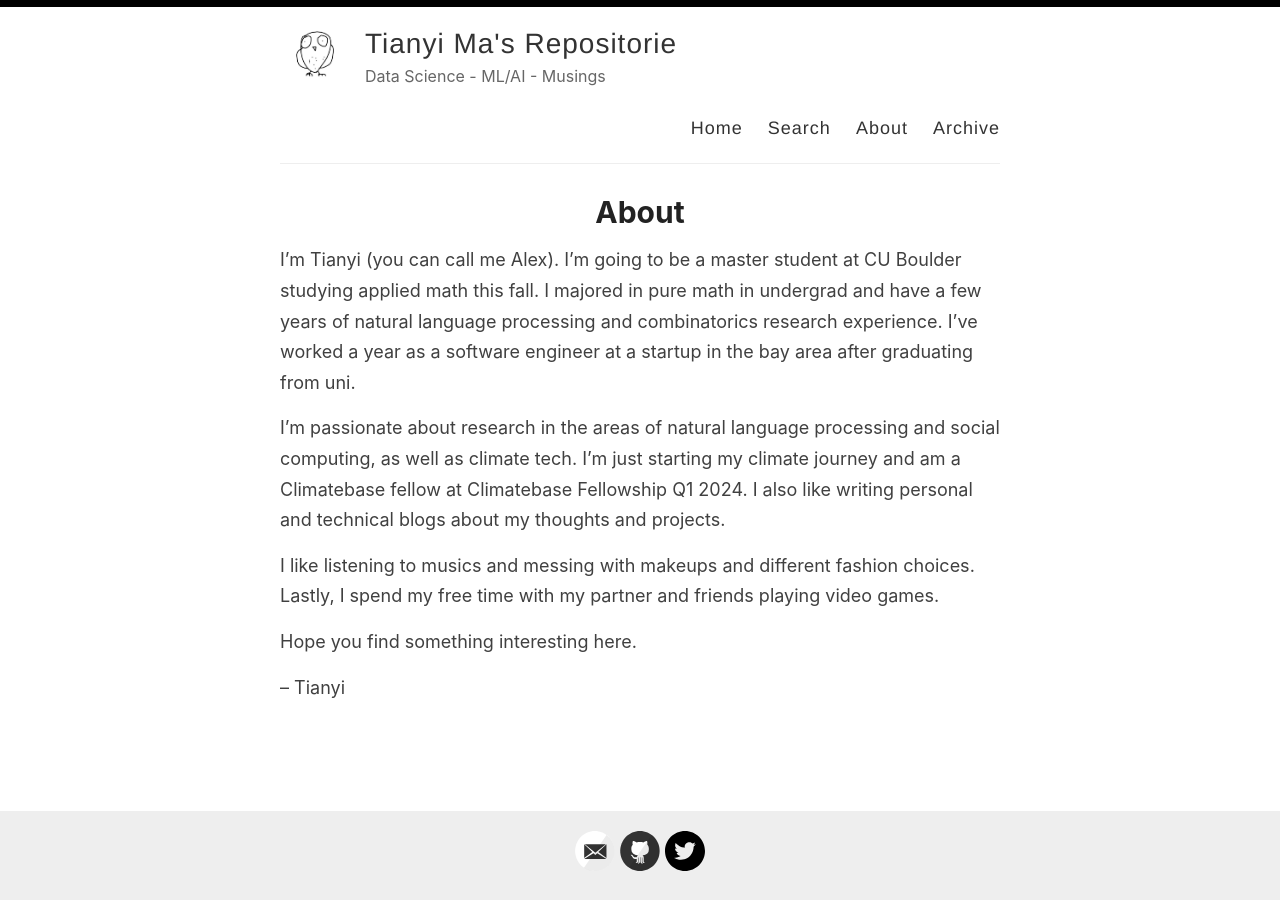
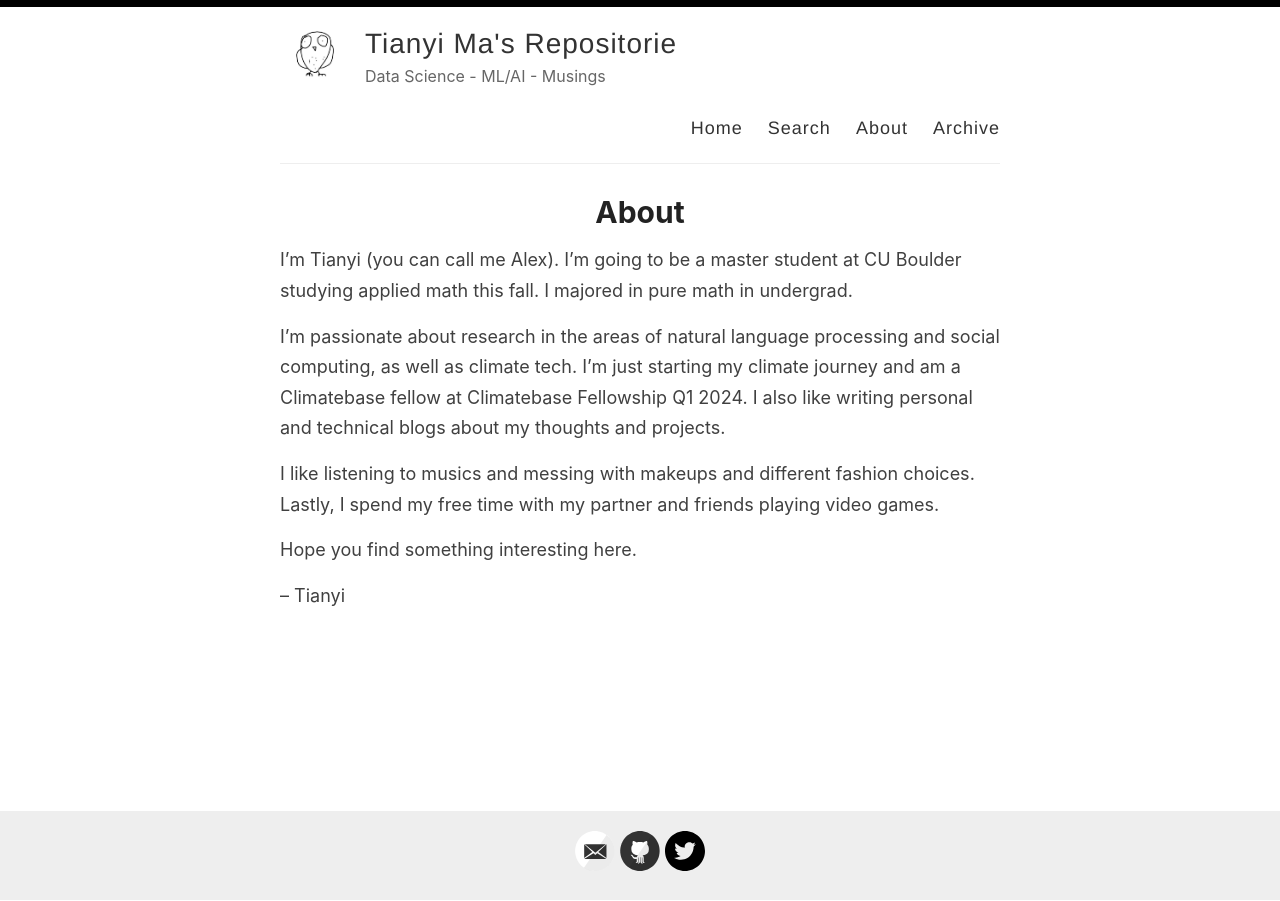
Before and after one commit to tianyimasf/ai, a Jekyll site: the page built from _pages/about.md, in a window 1280 px wide. Built offline with Jekyll 4.4.1, drawn with Linux system fonts in a browser that asks for light colours.

Commit message:
edit about section

```diff
--- a/_pages/about.md
+++ b/_pages/about.md
@@ -4,7 +4,7 @@ title: About
 permalink: /about/
 ---
 
-I'm Tianyi (you can call me Alex). I'm going to be a master student at CU Boulder studying applied math this fall. I majored in pure math in undergrad and have a few years of natural language processing and combinatorics research experience. I've worked a year as a software engineer at a startup in the bay area after graduating from uni.
+I'm Tianyi (you can call me Alex). I'm going to be a master student at CU Boulder studying applied math this fall. I majored in pure math in undergrad.
 
 I'm passionate about research in the areas of natural language processing and social computing, as well as climate tech. I'm just starting my climate journey and am a Climatebase fellow at Climatebase Fellowship Q1 2024. I also like writing personal and technical blogs about my thoughts and projects.
 
```
